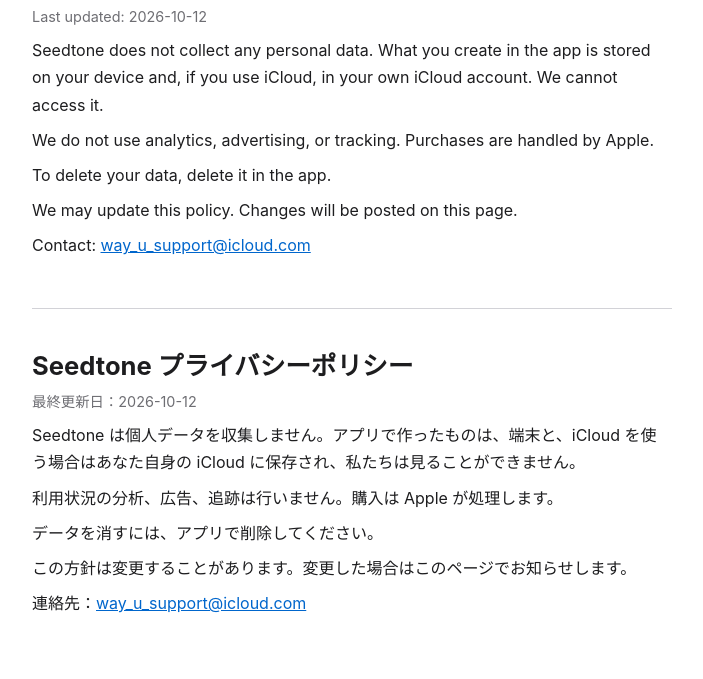
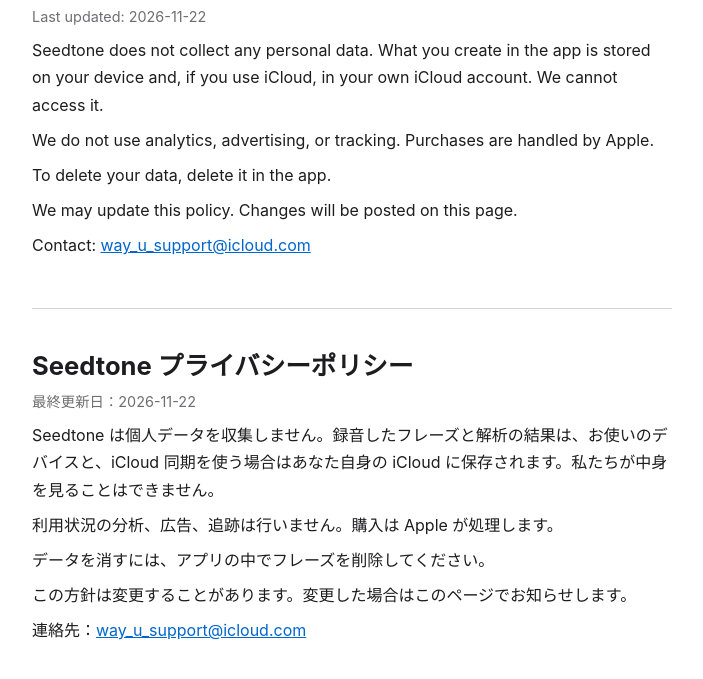
Before and after one commit to seedtoneapp/seedtoneapp.github.io, a plain HTML site: page privacy.html in a window 1280 px wide. Shown: the part 133-812 px from the top of the page, without its empty margins (288-991 px from the left). Drawn offline with Linux system fonts and the light colour scheme.

Commit message:
Update Japanese wording

```diff
--- a/privacy.html
+++ b/privacy.html
@@ -12,7 +12,7 @@
 
 <section id="en" lang="en">
 <h1>Seedtone Privacy Policy</h1>
-<p class="updated">Last updated: 2026-10-12</p>
+<p class="updated">Last updated: 2026-11-22</p>
 <p>Seedtone does not collect any personal data. What you create in the app is stored on your device and, if you use iCloud, in your own iCloud account. We cannot access it.</p>
 <p>We do not use analytics, advertising, or tracking. Purchases are handled by Apple.</p>
 <p>To delete your data, delete it in the app.</p>
@@ -22,10 +22,10 @@
 
 <section id="ja" lang="ja">
 <h1>Seedtone プライバシーポリシー</h1>
-<p class="updated">最終更新日：2026-10-12</p>
-<p>Seedtone は個人データを収集しません。アプリで作ったものは、端末と、iCloud を使う場合はあなた自身の iCloud に保存され、私たちは見ることができません。</p>
+<p class="updated">最終更新日：2026-11-22</p>
+<p>Seedtone は個人データを収集しません。録音したフレーズと解析の結果は、お使いのデバイスと、iCloud 同期を使う場合はあなた自身の iCloud に保存されます。私たちが中身を見ることはできません。</p>
 <p>利用状況の分析、広告、追跡は行いません。購入は Apple が処理します。</p>
-<p>データを消すには、アプリで削除してください。</p>
+<p>データを消すには、アプリの中でフレーズを削除してください。</p>
 <p>この方針は変更することがあります。変更した場合はこのページでお知らせします。</p>
 <p>連絡先：<a href="mailto:way_u_support@icloud.com?subject=%5BSeedtone%5D%20">way_u_support@icloud.com</a></p>
 </section>
```
Also changed, not shown: index.html (+1 -1 lines).
